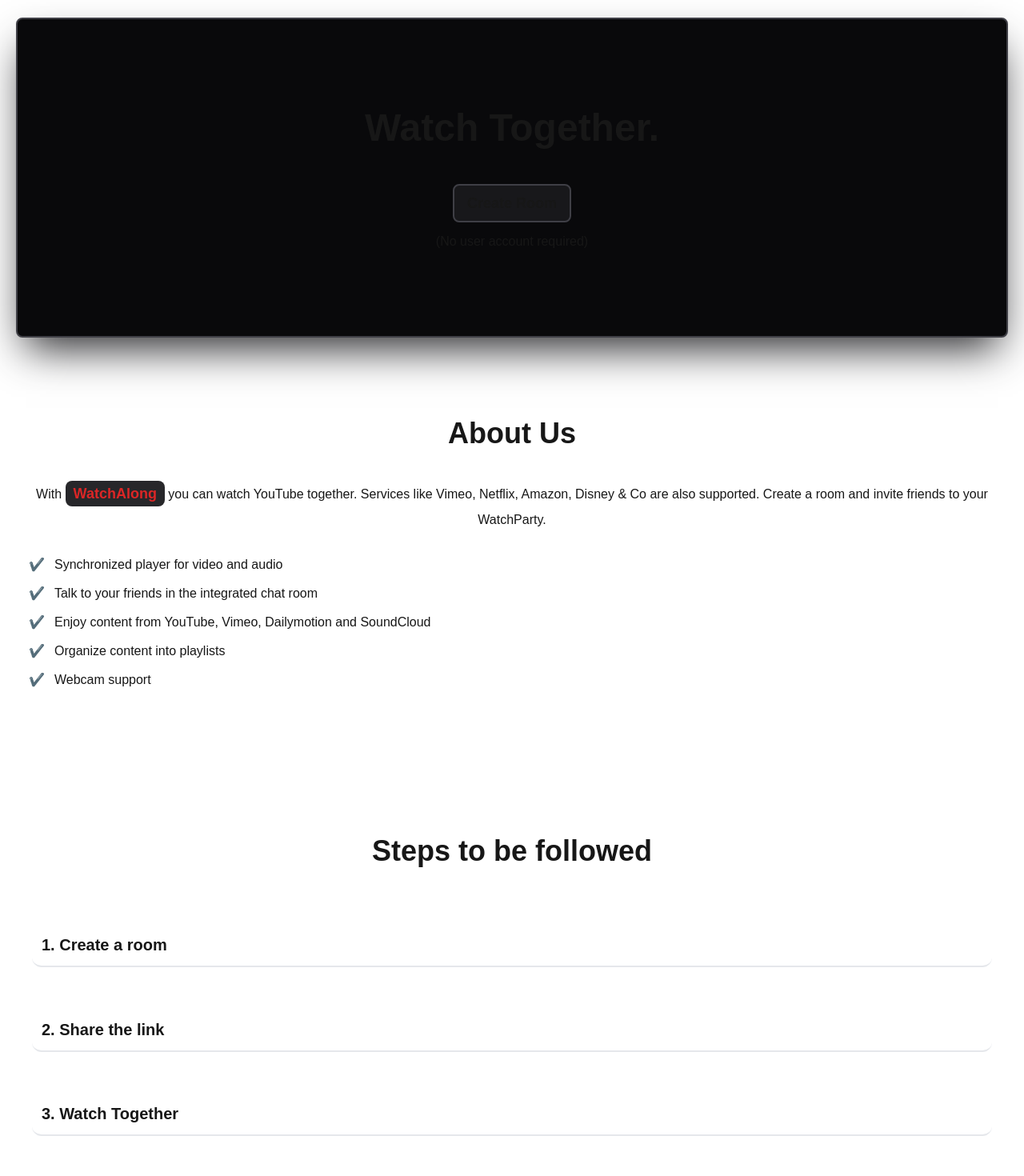
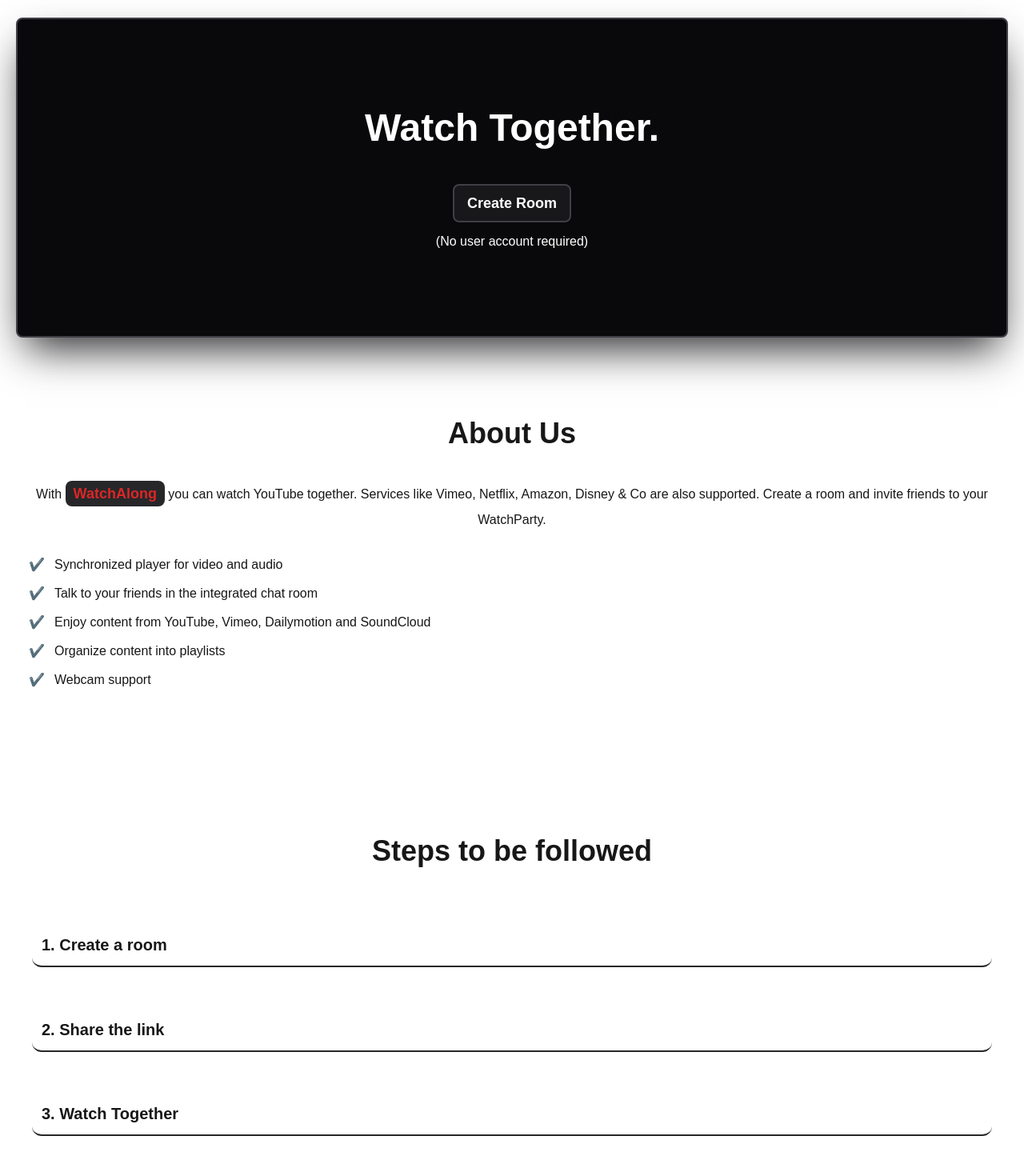
Before and after one commit to Rishabh8210/WatchAlong, a Next.js app: page / in a window 1280 px wide. Shown: the part 120-1590 px from the top of the page at 80% size. Built offline with nearby package versions, Linux system fonts and the light colour scheme.

Commit message:
Commit: Fix dark-mode light mode issues

```diff
--- /dev/null
+++ b/src/app/rooms/page.tsx
@@ -0,0 +1,12 @@
+import HeaderComponent from '@/components/Common-Component/HeaderComponent'
+import React from 'react'
+
+const page = () => {
+  return (
+    <div className='min-h-screen p-5'>
+        <HeaderComponent />
+    </div>
+  )
+}
+
+export default page
--- a/src/components/Common-Component/DropDownMenu.tsx
+++ b/src/components/Common-Component/DropDownMenu.tsx
@@ -4,9 +4,9 @@ import React from 'react'
 const DropDownMenu = () => {
   return (
     <div className='h-fit w-48 border-2 border-zinc-700 bg-zinc-800 absolute overflow-hidden right-5 top-20 rounded-lg flex flex-col'>
-        <Link className='px-5 py-2 text-lg font-semibold hover:bg-zinc-950 border-b-2 border-zinc-600' href={'/signin'}>Sign In</Link>
-        <Link className='px-5 py-2 text-lg font-semibold hover:bg-zinc-950 border-b-2 border-zinc-600' href={'/signup'}>Sign Up</Link>
-        <Link className='px-5 py-2 text-lg font-semibold hover:bg-zinc-950' href={'/room'}>Create Room</Link>
+        <Link className='px-5 py-2 text-lg text-white font-semibold hover:bg-zinc-950  border-b-2 border-zinc-600' href={'/signin'}>Sign In</Link>
+        <Link className='px-5 py-2 text-lg text-white font-semibold hover:bg-zinc-950  border-b-2 border-zinc-600' href={'/signup'}>Sign Up</Link>
+        <Link className='px-5 py-2 text-lg text-white font-semibold hover:bg-zinc-950 ' href={'/rooms'}>Create Room</Link>
     </div>
   )
 }
--- a/src/components/Common-Component/HeaderComponent.tsx
+++ b/src/components/Common-Component/HeaderComponent.tsx
@@ -8,8 +8,8 @@ const HeaderComponent = () => {
     return (
         <div className='h-fit w-full flex items-center justify-between overflow-hidden flex-shrink-0 flex-grow-0 border-b-2 border-zinc-800'>
             <div className='h-10 w-2/3 relative overflow-hidden transition-all' onMouseEnter={() => setStyle(true)} onMouseOut={() => setStyle(false)}>
-                <p className={isStyle ? 'text-3xl absolute -top-10 transition-all font-mono font-semibold pointer-events-none' : 'text-3xl absolute  top-0 transition-all font-mono font-semibold pointer-events-none'}>WatchAlong.</p>
-                <p className={isStyle ? 'text-3xl absolute top-0 transition-all uppercase font-mono font-semibold pointer-events-none' : 'text-3xl absolute top-10 transition-all font-mono font-semibold pointer-events-none'}>WatchAlong!</p>
+                <p className={isStyle ? 'text-3xl absolute -top-10 transition-all font-mono font-semibold pointer-events-none dark:text-white' : 'text-3xl absolute  top-0 transition-all font-mono font-semibold pointer-events-none dark:text-white'}>WatchAlong.</p>
+                <p className={isStyle ? 'text-3xl absolute top-0 transition-all uppercase font-mono font-semibold pointer-events-none dark:text-white' : 'text-3xl absolute top-10 transition-all font-mono font-semibold pointer-events-none dark:text-white'}>WatchAlong!</p>
             </div>
             <img className='h-[60px] cursor-pointer hover:scale-110 hover:rotate-12 transition-all' src='./Logo.png' alt='#Logo' onClick={() => setDropDown(!openDropDown)} />
             {openDropDown && <DropDownMenu />}
--- a/src/components/HomePage-Component/HomePageMain.tsx
+++ b/src/components/HomePage-Component/HomePageMain.tsx
@@ -7,9 +7,9 @@ const HomePageMain = () => {
         <div className='h-[60vh] w-full  flex flex-col items-center justify-center'>
             <div className='h-5/6 w-full border-2 rounded-lg bg-zinc-950 border-zinc-700 flex flex-col items-center justify-center gap-10 shadow-2xl shadow-zinc-800'>
                 <HomePageTitleSlidingBar />
-                <div className='h-fit w-fit flex justify-center items-center flex-col gap-3'>
-                    <Link className='h-fit w-fit px-4 py-2 text-lg font-semibold transition-all rounded-lg border-2 border-zinc-700 bg-zinc-900 hover:bg-zinc-950' href={'/rooms'}>Create Room</Link>
-                    <p className='font-thin'>(No user account required)</p>
+                <div className='h-fit w-fit flex text-white justify-center items-center flex-col gap-3'>
+                    <Link className='h-fit w-fit px-4 py-2 text-lg font-semibold transition-all rounded-lg border-2 border-zinc-700 bg-zinc-900 hover:bg-zinc-950 dark:text-white' href={'/rooms'}>Create Room</Link>
+                    <p className='font-thin dark:text-white'>(No user account required)</p>
                 </div>
             </div>
         </div>
--- a/src/components/HomePage-Component/HomePageTitleSlidingBar.tsx
+++ b/src/components/HomePage-Component/HomePageTitleSlidingBar.tsx
@@ -18,8 +18,8 @@ const HomePageTitleSlidingBar = () => {
         clearInterval(id);
     }, 5000);
     return (
-        <div className='h-fit w-full text-center px-2'>
-            <p className='text-5xl font-semibold leading-tight transition-all pointer-events-none'>{title}.</p>
+        <div className='h-fit w-full text-center px-2 text-white'>
+            <p className='text-5xl font-semibold leading-tight transition-all pointer-events-none dark:text-white'>{title}.</p>
         </div>
     )
 }
--- a/src/components/Signin-Component/NewHere.tsx
+++ b/src/components/Signin-Component/NewHere.tsx
@@ -2,7 +2,7 @@ import Link from "next/link"
 
 const NewHere = () => {
     return (
-        <div className='h-fit w-full md:w-2/5 flex justify-center rounded-md p-5 border-2 items-center bg-black border-zinc-700'>
+        <div className='h-fit w-full md:w-2/5 flex justify-center rounded-md p-5 border-2 items-center bg-black border-zinc-700 text-white'>
             <div className="h-fit w-full flex gap-1 justify-center items-center">
                 <p>New to WatchAlong?</p>
                 <Link className="text-blue-700 font-semibold " href={'/signup'}>Register</Link>
--- a/src/components/Signin-Component/SigninMain.tsx
+++ b/src/components/Signin-Component/SigninMain.tsx
@@ -6,7 +6,7 @@ const SigninMain = () => {
     const [password, setPassword] = useState('')
     return (
         <div className='min-h-[40vh] w-full md:w-2/5 p-5 rounded-md border-2 flex justify-center items-center bg-zinc-900 border-zinc-700'>
-            <form className="h-fit w-full flex flex-col justify-center items-center gap-5">
+            <form className="h-fit w-full flex flex-col justify-center items-center gap-5 text-white">
                 <div className="h-fit w-full flex justify-center items-center flex-col">
                     <p className="px-4 md:px-6 w-full font-semibold">Email</p>
                     <input
--- a/src/components/Signup-Component/AlreadyRegistered.tsx
+++ b/src/components/Signup-Component/AlreadyRegistered.tsx
@@ -3,7 +3,7 @@ import Link from "next/link"
 const AlreadyRegistered = () => {
     return (
         <div className='h-fit w-full md:w-2/5 flex justify-center rounded-md p-5 border-2 items-center bg-black border-zinc-700'>
-            <div className="h-fit w-full flex gap-1 justify-center items-center">
+            <div className="h-fit w-full flex gap-1 justify-center items-center text-white">
                 <p>Already Registered?</p>
                 <Link className="text-blue-700 font-semibold " href={'/signin'}>SignIn</Link>
             </div>
--- a/src/components/Signup-Component/SignupMain.tsx
+++ b/src/components/Signup-Component/SignupMain.tsx
@@ -8,7 +8,7 @@ const SignupMain = () => {
     const [confirmPassword, setConfirmPassword] = useState('')
     return (
         <div className='min-h-[40vh] w-full md:w-2/5 p-5 rounded-md border-2 flex justify-center items-center bg-zinc-900 border-zinc-700'>
-            <form className="h-fit w-full flex flex-col justify-center items-center gap-3">
+            <form className="h-fit w-full flex flex-col justify-center items-center gap-3 text-white">
 
                 <div className="h-fit w-full flex justify-center items-center flex-col">
                     <p className="px-4 md:px-6 w-full font-semibold">Name</p>
--- a/src/components/StepsToBeFollowed/StepsToBeFollowed.tsx
+++ b/src/components/StepsToBeFollowed/StepsToBeFollowed.tsx
@@ -5,13 +5,13 @@ const StepsToBeFollowed = () => {
   return (
     <div className='h-[60vh] w-full flex flex-col justify-around items-center p-5 gap-2 '>
         <Header />
-        <div className='h-fit w-full border-b-2 p-3 rounded-xl hover:bg-zinc-900'>
-            <p className='text-xl font-semibold pointer-events-none'>1. Create a room</p>
+        <div className='h-fit w-full border-b-2 border-zinc-800 dark:border-white p-3 rounded-xl hover:text-white hover:bg-zinc-900'>
+            <p className='text-xl font-semibold  pointer-events-none'>1. Create a room</p>
         </div>
-        <div className='h-fit w-full border-b-2 p-3 rounded-xl hover:bg-zinc-900'>
+        <div className='h-fit w-full border-b-2 border-zinc-800 dark:border-white hover:text-white p-3 rounded-xl hover:bg-zinc-900'>
             <p className='text-xl font-semibold pointer-events-none'>2. Share the link</p>
         </div>
-        <div className='h-fit w-full border-b-2 p-3 rounded-xl hover:bg-zinc-900'>
+        <div className='h-fit w-full border-b-2 border-zinc-800 dark:border-white hover:text-white p-3 rounded-xl hover:bg-zinc-900'>
             <p className='text-xl font-semibold pointer-events-none'>3. Watch Together</p>
         </div>
     </div>
--- a/src/components/Testonomial-Component/TestonomialCard.tsx
+++ b/src/components/Testonomial-Component/TestonomialCard.tsx
@@ -7,7 +7,7 @@ const TestonomialCard = () => {
             <p>I just wanted to say that WatchAlong is absolutely wonderful, me and my girlfriend are in a long-distance relationship and we use it all the time.</p>
         </div>
         <div className='h-fit w-full flex gap-3 pt-2 items-center border-t-2 border-zinc-500'>
-            <img className='invert h-5' src="./user.png" alt="#User" />
+            <img className='dark:invert h-5' src="./user.png" alt="#User" />
             <p className='text-base font-sem'>Test User 1</p>
         </div>
     </div>
```
